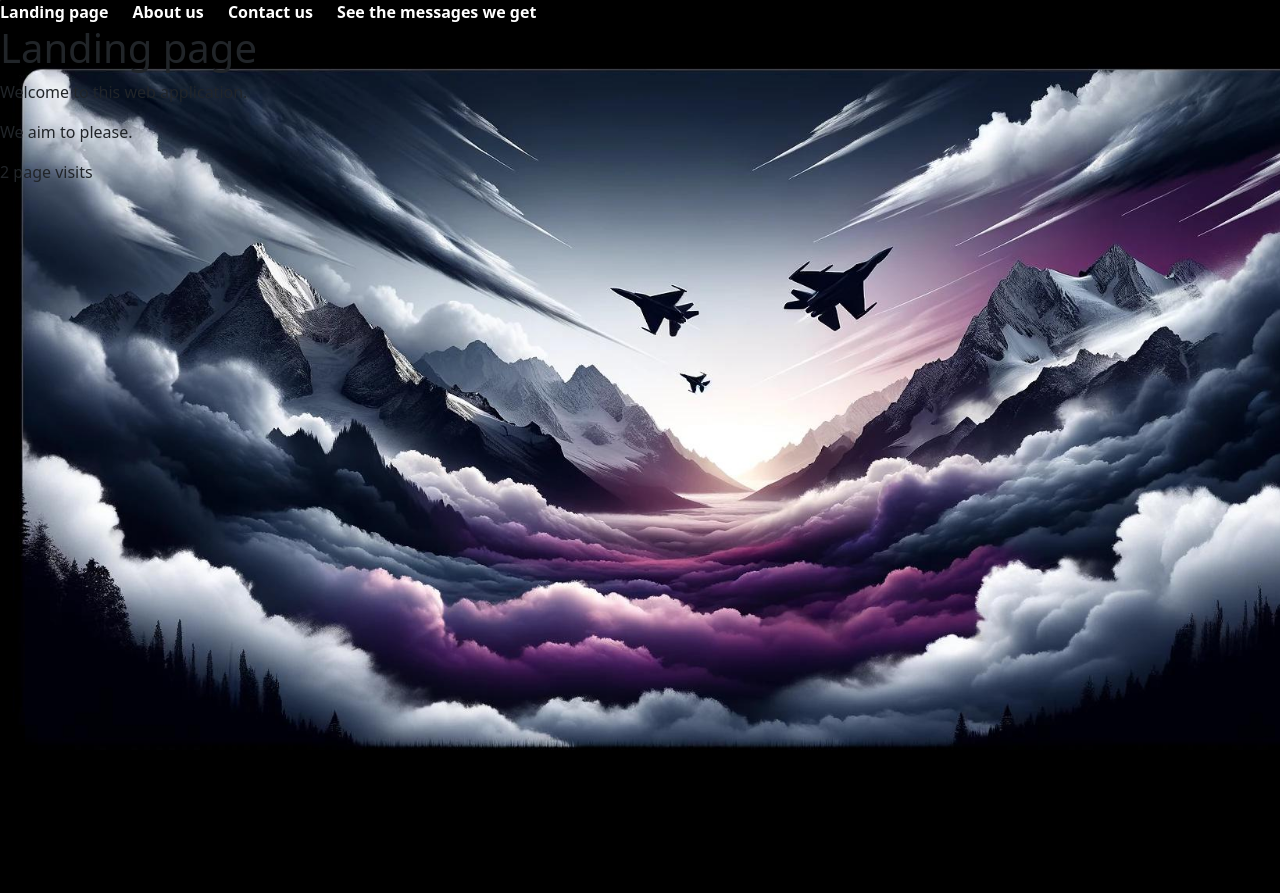
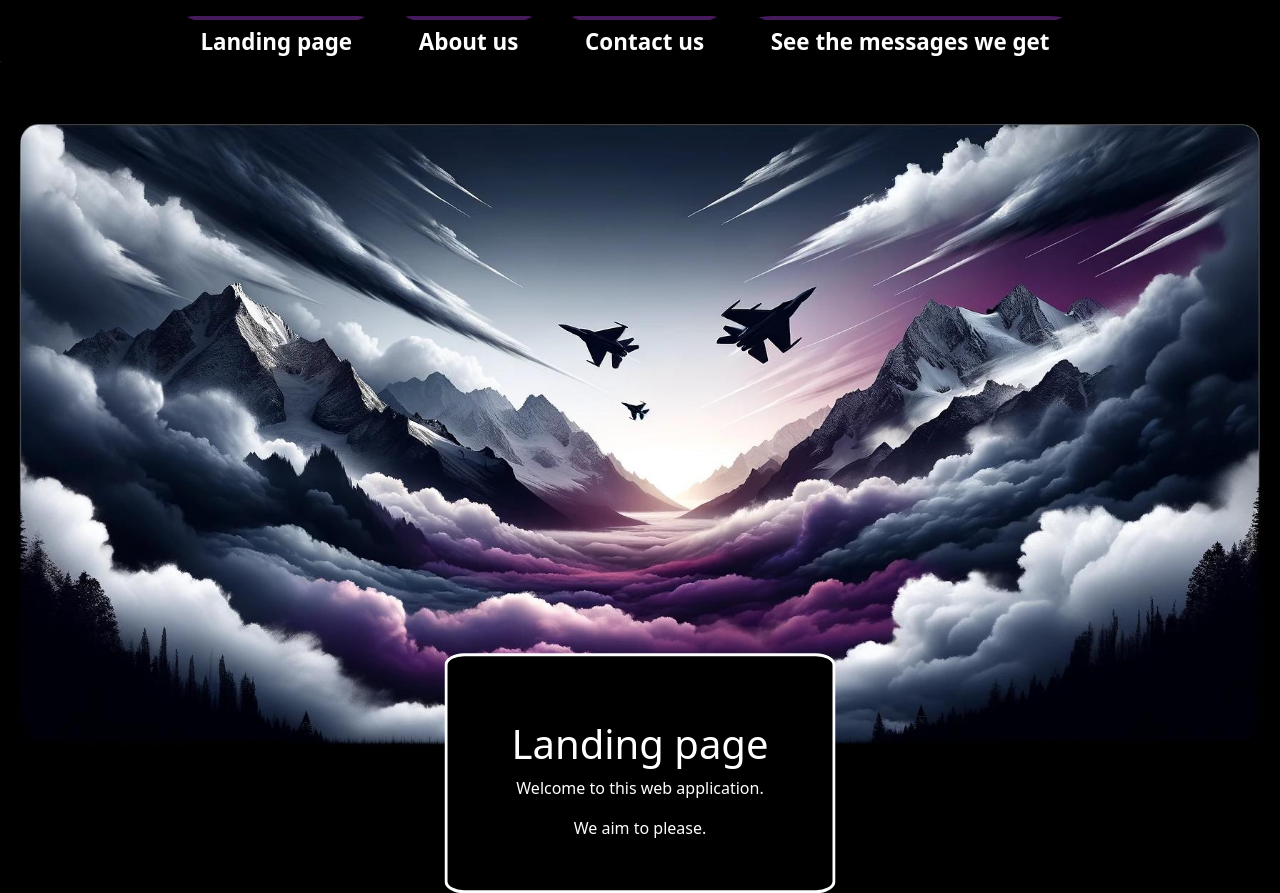
Before and after one commit to YousefAbdelnour/PHPAssig1, a PHP site: page /app/views/Main/index.php in a window 1280 px wide. Before the commit the page ends 748 px from the top, so only its background shows below. Run offline with PHP 8.4, Linux system fonts and the light colour scheme; some libraries are stand-ins or nearby versions.

Commit message:
Css update
Login page animations done, need to do layout of it

```diff
--- a/app/views/Main/index.php
+++ b/app/views/Main/index.php
@@ -37,9 +37,11 @@
             </ul>
         </div>
         <div class="content">
+            <div id="desc">
             <h1>Landing page</h1>
             <p>Welcome to this web application.</p>
             <p>We aim to please.</p>
+            </div>
         </div>
         <div id="count">
             <p id="views"></p>
--- a/resources/styleC.css
+++ b/resources/styleC.css
@@ -1,21 +1,53 @@
 body {
+    display: flex;
+    justify-content: center;
+    align-items: center;
     background-color: black;
     width: 100vw;
     height: 100vh;
+
 }
 
 .wrapper {
+    display: flex;
+    justify-content: center;
+    align-items: center;
+    height: 100%;
+    width: 100%;
+    flex-direction: column;
+}
+
+.menu {
+    text-align: center;
+    margin-top: 1%;
+    padding: 1%;
+    width: 100%;
+    height: 6%;
+}
+
+.content {
     background-image: url(/resources/Website_Background_Design.jpg);
-    background-size: cover;
+    background-size: 100% auto;
     background-repeat: no-repeat;
+    text-align: center;
     height: 100%;
     width: 100%;
 
-
 }
 
-.menu{
-    height: 3%;
+#desc {
+    margin-top: 55%;
+    left: 50%;
+    transform: translate(-50%, -50%);
+    position: absolute;
+    padding: 5%;
+    height: 30%;
+    border-radius: 5%;
+    background-color: rgb(0, 0, 0);
+    border-color: #ffffff;
+    border-style: solid;
+    color: #ffffff;
+    animation: floatUpDown 10s infinite;
 }
 
 ul {
@@ -32,14 +64,63 @@
     text-decoration: none;
     color: #ffffff;
     font-weight: bold;
+    font-size: 140%;
+    padding: 0.5%;
+    margin-right: 10px;
+    border: 10px solid transparent; /* Keep other borders transparent */
+    border-top: 4px solid #451b5e; /* Visible bottom border */
+    border-radius: 6%;
 }
 
 ul li a:hover {
-    color: #a00ff5;
+    animation: rotateBorder 7s ease-out infinite;
 }
 
+@keyframes rotateBorder {
+
+    0%,
+    100% {
+        border-color: #451b5e transparent transparent transparent;
+        border-width: 10px 10px 0 0;
+    }
+
+    25% {
+        border-color: transparent #451b5e transparent transparent;
+        border-width: 0 10px 10px 0;
+    }
+
+    50% {
+        border-color: transparent transparent #451b5e transparent;
+        border-width: 0 0 10px 10px;
+    }
+
+    75% {
+        border-color: transparent transparent transparent #451b5e;
+        border-width: 10px 0 0 10px;
+    }
+}
+
+@keyframes floatUpDown {
+    0%, 100% {
+        transform: translate(-50%, -50%) translateY(0);
+    }
+
+    25% {
+        transform: translate(-50%, -50%) translateY(10px);
+    }
+
+    50% {
+        transform: translate(-50%, -50%) translateY(-10px);
+    }
+
+    75% {
+        transform: translate(-50%, -50%) translateY(10px);
+    }
+}
+
+
 @media screen and (max-width: 768px) {
-    .wrapper {
+    .content {
         background-size: 100% auto;
     }
 }
```
